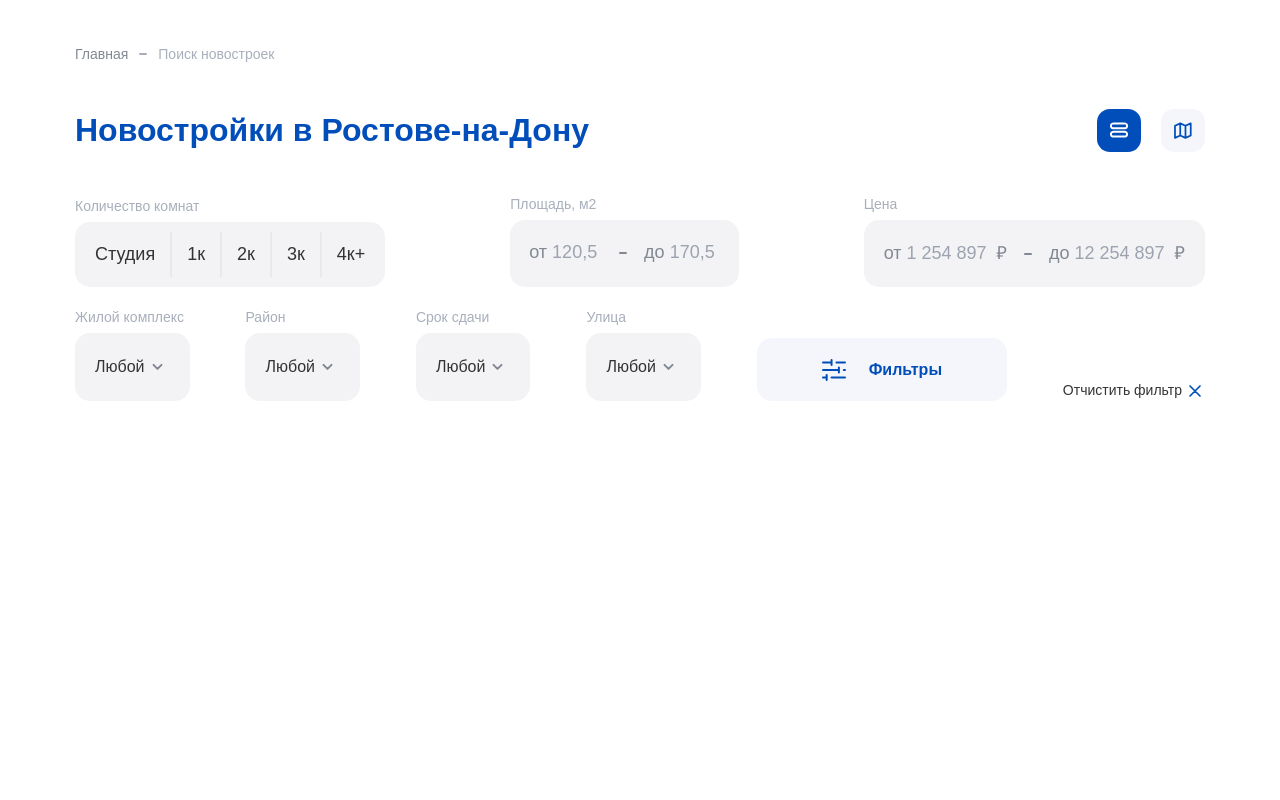
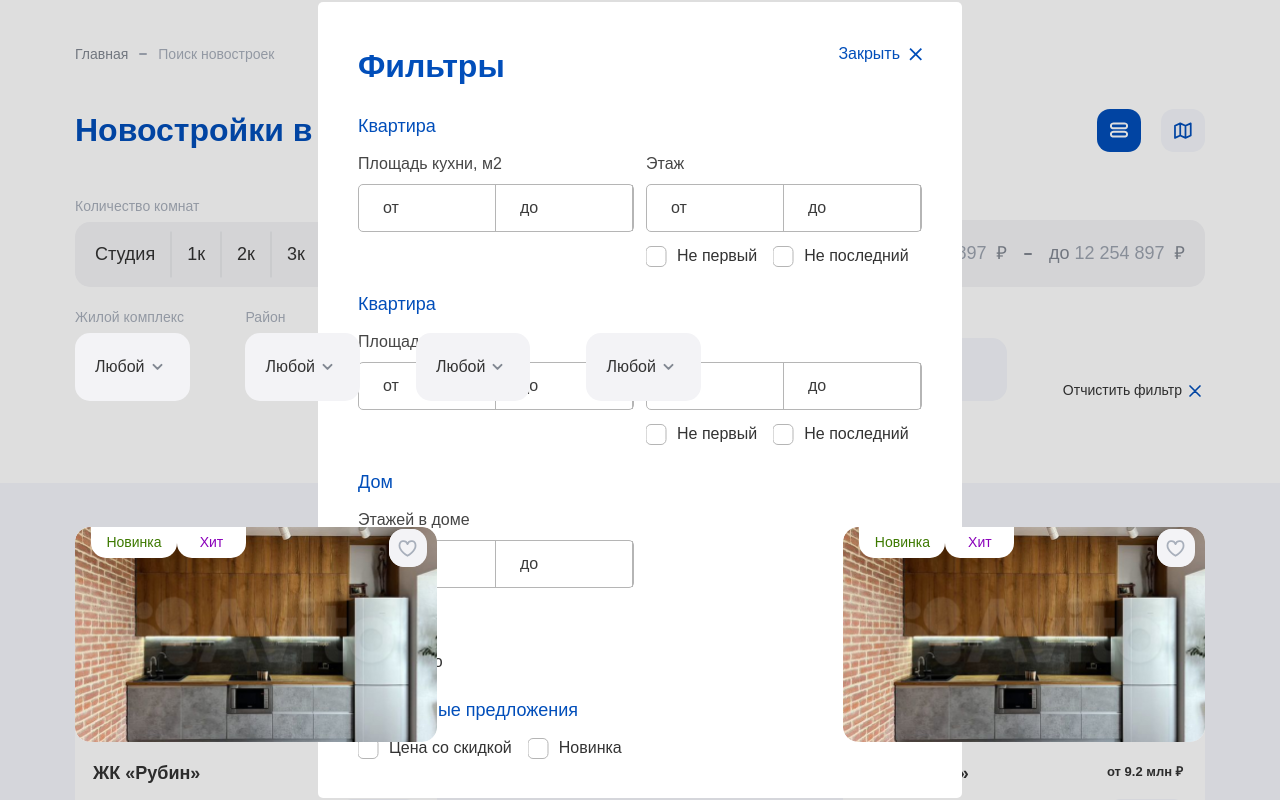
Before and after one commit to NikitaTorbenko/new_sz, a Vue app: page / in a window 1280 px wide. Both pictures are taken after a click on the element "Фильтры". Shown: the top 800 px of the page. Built offline with nearby package versions, Linux system fonts and the light colour scheme; a web font is replaced by a local one; what vue-yandex-maps would draw is missing.

Commit message:
feat: add modal

```diff
--- a/src/index.css
+++ b/src/index.css
@@ -4,18 +4,22 @@
 
 @layer base {
   html {
-        @apply text-black-main
+    @apply text-black-main;
   }
 }
 
 @layer components {
   .pagination-btn {
-       @apply cursor-pointer font-semibold h-[32px] w-[32px] rounded-[12px] flex items-center justify-center text-[14px] bg-gray-light  hover:text-blue-main hover:outline hover:outline-1 hover:outline-blue-main
+    @apply cursor-pointer font-semibold h-[32px] w-[32px] rounded-[12px] flex items-center justify-center text-[14px] bg-gray-light  hover:text-blue-main hover:outline hover:outline-1 hover:outline-blue-main;
   }
   .pagination-btn.active {
-        @apply bg-blue-main text-white hover:text-white hover:outline-none cursor-default
+    @apply bg-blue-main text-white hover:text-white hover:outline-none cursor-default;
   }
   .pagination-btn.disabled {
-        @apply cursor-default opacity-80 hover:text-black-main hover:outline-none
+    @apply cursor-default opacity-80 hover:text-black-main hover:outline-none;
   }
 }
+
+input {
+  outline: none;
+}
--- a/src/pages/MyCatalogPage.vue
+++ b/src/pages/MyCatalogPage.vue
@@ -32,7 +32,7 @@ import { CatalogList } from '../widgets/CatalogPageWidgets/CatalogList';
 <template>
   <Header />
   <MainFilter />
-  <!-- <CatalogList /> -->
+  <CatalogList />
 
   <!-- <YandexMap :settings="settings" :coordinates="coordinates">
     <YandexMarker :coordinates="coordinates" :marker-id="123">
--- a/src/widgets/CatalogPageWidgets/Filters/FiltersButton/ui/index.vue
+++ b/src/widgets/CatalogPageWidgets/Filters/FiltersButton/ui/index.vue
@@ -1,15 +1,11 @@
 <script setup lang="ts">
-import { ref } from 'vue';
 import { TextBtn } from '../../../../../shared/TextButton';
-import { FiltersModal } from '../../../FiltersModal';
 
-const isOpenModal = ref(false);
+interface FiltersBtnProps {
+  openModalHandler: () => void;
+}
 
-const openModalHandler = () => (isOpenModal.value = true);
-
-const closeModal = () => {
-  isOpenModal.value = false;
-};
+defineProps<FiltersBtnProps>();
 </script>
 
 <template>
@@ -36,11 +32,6 @@ const closeModal = () => {
     <span class="ml-[15px]">Фильтры</span></TextBtn
   >
 
-  <!-- <FiltersModal v-if="isOpenModal" /> -->
-
-  <!-- <FilterModal title="Фильтры" :visible="isOpenModal" @closeModal="closeModal">
-  </FilterModal> -->
-
   <!-- Clear filter -->
   <div class="flex items-center cursor-pointer">
     <span class="text-[#333] text-[14px] mr-[3px]">Отчистить фильтр</span>
--- a/src/widgets/CatalogPageWidgets/FiltersModal/index.ts
+++ b/src/widgets/CatalogPageWidgets/FiltersModal/index.ts
@@ -1 +1 @@
-export * from './ui';
+export { FiltersModal } from './ui';
--- /dev/null
+++ b/src/widgets/CatalogPageWidgets/FiltersModal/ui/CheckBox.vue
@@ -0,0 +1,47 @@
+<script setup lang="ts">
+interface CheckBoxProps {
+  title: string;
+  checkboxValue: boolean;
+}
+
+const props = defineProps<CheckBoxProps>();
+
+interface CheckBoxEmits {
+  (e: 'update:checkboxValue', value: boolean): void;
+}
+
+const emits = defineEmits<CheckBoxEmits>();
+
+const updateCheckboxValue = () =>
+  emits('update:checkboxValue', !props.checkboxValue);
+</script>
+
+<template>
+  <div @click="updateCheckboxValue" class="flex gap-[10px] items-center">
+    <svg
+      v-if="!checkboxValue"
+      xmlns="http://www.w3.org/2000/svg"
+      width="21"
+      height="21"
+      viewBox="0 0 21 21"
+      fill="none"
+    >
+      <rect y="0.5" width="20" height="20" rx="5" stroke="#B5B5B5" />
+    </svg>
+    <svg
+      v-else
+      xmlns="http://www.w3.org/2000/svg"
+      width="20"
+      height="21"
+      viewBox="0 0 20 21"
+      fill="none"
+    >
+      <rect y="0.5" width="20" height="20" rx="5" fill="#014EBA" />
+      <path
+        d="M8.13636 14.2015L5.03409 10.7537L4 11.903L8.13636 16.5L17 6.64925L15.9659 5.5L8.13636 14.2015Z"
+        fill="white"
+      />
+    </svg>
+    <span>{{ props.title }}</span>
+  </div>
+</template>
--- /dev/null
+++ b/src/widgets/CatalogPageWidgets/FiltersModal/ui/FilterItem.vue
@@ -0,0 +1,16 @@
+<script setup lang="ts">
+interface FilterItemProps {
+  title: string;
+}
+
+defineProps<FilterItemProps>();
+</script>
+
+<template>
+  <div>
+    <h5 class="mb-[8px] text-[16px] text-[#454545] leading-[150%]">
+      {{ title }}
+    </h5>
+    <slot />
+  </div>
+</template>
--- /dev/null
+++ b/src/widgets/CatalogPageWidgets/FiltersModal/ui/InputFromTo.vue
@@ -0,0 +1,53 @@
+<script setup lang="ts">
+interface InputProps {
+  from: String;
+  to: String;
+}
+
+defineProps<InputProps>();
+
+interface InputFormToEmit {
+  (e: 'update:from', value: string): void;
+  (e: 'update:to', value: string): void;
+}
+
+const emit = defineEmits<InputFormToEmit>();
+
+const updateFrom = (e: any) => {
+  emit('update:from', e.target.value);
+};
+
+const updateTo = (e: any) => {
+  emit('update:to', e.target.value);
+};
+</script>
+
+<template>
+  <div
+    class="flex border-[1px] border-[#B5B5B5] rounded-[5px] w-[276px] h-[48px]"
+  >
+    <div
+      class="w-[50%] pl-[24px] py-[10px] pr-[10px] flex items-center border-r-[1px] border-r-[#B5B5B5]"
+    >
+      <span class="text-[16px] text-[#3B3B3B] leading-[1.5]">от </span>
+      <input
+        class="h-full w-full px-[5px]"
+        type="text"
+        :value="from"
+        @input="updateFrom"
+      />
+    </div>
+    <div
+      class="w-[50%] pl-[24px] py-[10px] pr-[10px] flex items-center border-r-[1px] border-r-[#B5B5B5]"
+    >
+      <span class="text-[16px] text-[#3B3B3B] leading-[1.5]">до </span>
+
+      <input
+        class="h-full w-full px-[5px]"
+        type="text"
+        :value="to"
+        @input="updateTo"
+      />
+    </div>
+  </div>
+</template>
--- a/src/widgets/CatalogPageWidgets/FiltersModal/ui/index.vue
+++ b/src/widgets/CatalogPageWidgets/FiltersModal/ui/index.vue
@@ -1,93 +1,173 @@
-<!-- <script setup lang="ts">
-interface FilterModalProps {
-  title?: string;
+<script setup lang="ts">
+import { ref, onMounted, onUnmounted } from 'vue';
+import FilterItem from './FilterItem.vue';
+import CheckBox from './CheckBox.vue';
+import InputFromTo from './InputFromTo.vue';
+import { onClickOutside } from '@vueuse/core';
+
+interface FiltersModalProps {
+  isOpenModal: boolean;
 }
 
-defineProps<FilterModalProps>();
+defineProps<FiltersModalProps>();
+
+interface FiltersBtnEmits {
+  (e: 'update:isOpenModal', value: boolean): void;
+}
+
+const emit = defineEmits<FiltersBtnEmits>();
+
+const closeModal = () => {
+  emit('update:isOpenModal', false);
+};
+
+// onMounted(() => {
+//   const body = document.querySelector('body');
+//   if (body) body.style.overflow = 'auto';
+// });
+
+// onUnmounted(() => {
+//   const body = document.querySelector('body');
+
+//   if (body) body.style.overflow = 'auto';
+// });
+
+const kitchenSquareFrom = ref('');
+const kitchenSquareTo = ref('');
+
+const priceFrom = ref('');
+const priceTo = ref('');
+
+const floorsInTheHouseFrom = ref('');
+const floorsInTheHouseTo = ref('');
+
+const notTheFirst = ref(false);
+const notTheLast = ref(false);
+
+const whithPhoto = ref(false);
+
+const discountedPrice = ref(false);
+
+const novelty = ref(false);
+
+const modal = ref(null);
+
+onClickOutside(modal, () => closeModal());
 </script>
 
 <template>
-  <h1>modal</h1>
-</template> -->
-
-<template>
-  <div v-if="showModal" class="modal-overlay">
-    <div class="modal-container">
-      <div class="modal-header">
-        <h2>{{ title }}</h2>
-        <button @click="closeModal">&times;</button>
+  <!-- Фон -->
+  <div
+    v-if="isOpenModal"
+    class="bg-[#00000021] fixed top-0 left-0 w-full h-full flex justify-center items-center"
+  >
+    <!-- Сама модалка -->
+    <div
+      class="p-[40px] overflow-y-auto rounded-[5px] bg-[#fff] z-100 flex flex-col justify-between gap-[23px] w-[644px] h-[796px]"
+      ref="modal"
+    >
+      <div class="flex justify-between items-start">
+        <h2 class="text-[32px] text-blue-main font-bold">Фильтры</h2>
+        <div
+          @click="closeModal"
+          class="flex items-center text-[16px] text-blue-main font-medium"
+        >
+          Закрыть
+          <svg
+            class="ml-[9px]"
+            xmlns="http://www.w3.org/2000/svg"
+            width="13"
+            height="13"
+            viewBox="0 0 13 13"
+            fill="none"
+          >
+            <path
+              d="M13.0001 1.26158L11.7319 0L6.70413 5.00158L1.67638 0L0.408203 1.26158L5.43595 6.26316L0.408203 11.2647L1.67638 12.5263L6.70413 7.52474L11.7319 12.5263L13.0001 11.2647L7.97231 6.26316L13.0001 1.26158Z"
+              fill="#014EBA"
+            />
+          </svg>
+        </div>
       </div>
-      <div class="modal-body">
-        <slot />
+      <div>
+        <h4 class="mb-[12px] text-[18px] text-blue-main font-medium">
+          Квартира
+        </h4>
+        <div class="flex flex-wrap gap-[12px]">
+          <FilterItem title="Площадь кухни, м2">
+            <InputFromTo
+              v-model:from="kitchenSquareFrom"
+              v-model:to="kitchenSquareTo"
+            />
+          </FilterItem>
+          <div>
+            <FilterItem title="Этаж">
+              <InputFromTo v-model:from="priceFrom" v-model:to="priceTo" />
+            </FilterItem>
+            <div class="flex gap-[16px] mt-[12px]">
+              <CheckBox title="Не первый" v-model:checkboxValue="notTheFirst" />
+              <CheckBox
+                title="Не последний"
+                v-model:checkboxValue="notTheLast"
+              />
+            </div>
+          </div>
+        </div>
+      </div>
+      <div>
+        <h4 class="mb-[12px] text-[18px] text-blue-main font-medium">
+          Квартира
+        </h4>
+        <div class="flex flex-wrap gap-[12px]">
+          <FilterItem title="Площадь кухни, м2">
+            <InputFromTo
+              v-model:from="kitchenSquareFrom"
+              v-model:to="kitchenSquareTo"
+            />
+          </FilterItem>
+          <div>
+            <FilterItem title="Этаж">
+              <InputFromTo v-model:from="priceFrom" v-model:to="priceTo" />
+            </FilterItem>
+            <div class="flex gap-[16px] mt-[12px]">
+              <CheckBox title="Не первый" v-model:checkboxValue="notTheFirst" />
+              <CheckBox
+                title="Не последний"
+                v-model:checkboxValue="notTheLast"
+              />
+            </div>
+          </div>
+        </div>
+      </div>
+      <div>
+        <h4 class="mb-[12px] text-[18px] text-blue-main font-medium">Дом</h4>
+        <FilterItem title="Этажей в доме">
+          <InputFromTo
+            v-model:from="floorsInTheHouseFrom"
+            v-model:to="floorsInTheHouseTo"
+          />
+        </FilterItem>
+      </div>
+      <div>
+        <h4 class="mb-[12px] text-[18px] text-blue-main font-medium">Медиа</h4>
+        <CheckBox title="С фото" v-model:checkboxValue="whithPhoto" />
+      </div>
+      <div>
+        <h4 class="mb-[12px] text-[18px] text-blue-main font-medium">
+          Интересные предложения
+        </h4>
+        <div class="flex gap-[16px] mt-[12px]">
+          <CheckBox
+            title="Цена со скидкой"
+            v-model:checkboxValue="discountedPrice"
+          />
+          <CheckBox title="Новинка" v-model:checkboxValue="novelty" />
+        </div>
+      </div>
+      <div
+        class="flex lg:hidden justify-center items-center w-[260px] min-h-[48px] rounded-[15px] bg-blue-main text-[15px] text-[#fff] font-bold"
+      >
+        Показать 6123 предложений
       </div>
     </div>
   </div>
 </template>
-
-<script setup lang="ts">
-import { ref, defineProps, onMounted, watch } from 'vue';
-
-const props = defineProps({
-  title: String,
-  visible: Boolean,
-});
-
-const showModal = ref(false);
-
-onMounted(() => {
-  showModal.value = props.visible || false;
-});
-
-const closeModal = () => {
-  showModal.value = false;
-};
-
-const watchVisible = () => {
-  showModal.value = props.visible || false;
-};
-
-watch(() => props.visible, watchVisible);
-</script>
-
-<style scoped>
-.modal-overlay {
-  position: fixed;
-  top: 0;
-  left: 0;
-  width: 100%;
-  height: 100%;
-  background: rgba(0, 0, 0, 0.5);
-  display: flex;
-  align-items: center;
-  justify-content: center;
-}
-
-.modal-container {
-  background: #fff;
-  border-radius: 8px;
-  box-shadow: 0 2px 4px rgba(0, 0, 0, 0.1);
-  max-width: 80%;
-  max-height: 80%;
-  overflow: auto;
-}
-
-.modal-header {
-  display: flex;
-  justify-content: space-between;
-  align-items: center;
-  padding: 1rem;
-  border-bottom: 1px solid #ccc;
-}
-
-.modal-header h2 {
-  margin: 0;
-}
-
-.modal-header button {
-  background: none;
-  border: none;
-  cursor: pointer;
-  font-size: 1.5rem;
-  color: #333;
-}
-</style>
--- a/src/widgets/CatalogPageWidgets/MainFilter/ui/index.vue
+++ b/src/widgets/CatalogPageWidgets/MainFilter/ui/index.vue
@@ -1,4 +1,5 @@
 <script setup lang="ts">
+import { ref } from 'vue';
 import { NumberOfRooms } from '../../Filters/NumberOfRooms';
 import { Square } from '../../Filters/Square';
 import { Price } from '../../Filters/Price';
@@ -10,7 +11,12 @@ import { Street } from '../../Filters/Street';
 import { FiltersButton } from '../../Filters/FiltersButton';
 import { OnMapBtn } from '../../Filters/OnMapBtn';
 import { ShowOffers } from '../../Filters/ShowOffers';
+import { FiltersModal } from '../../FiltersModal';
 import { TextBtn } from '../../../../shared/TextButton';
+
+const isOpenModal = ref(false);
+
+const openModalHandler = () => (isOpenModal.value = true);
 </script>
 
 <template>
@@ -24,7 +30,13 @@ import { TextBtn } from '../../../../shared/TextButton';
       <Square />
       <Price />
       <FullAddress />
-      <TextBtn type="secondary" class="flex lg:hidden w-[280px] h-[52px]"
+
+      <FiltersModal v-model:is-open-modal="isOpenModal" />
+
+      <TextBtn
+        @click="openModalHandler"
+        type="secondary"
+        class="flex lg:hidden w-[280px] h-[52px]"
         ><svg
           xmlns="http://www.w3.org/2000/svg"
           width="24"
@@ -51,7 +63,7 @@ import { TextBtn } from '../../../../shared/TextButton';
       <Neighborhood />
       <DueDate />
       <Street />
-      <FiltersButton />
+      <FiltersButton :openModalHandler="openModalHandler" />
     </div>
   </div>
 </template>
```
Also changed, not shown: src/shared/assets/icons/catalog/Vector.png (added), src/shared/assets/icons/catalog/checkMark.svg (added). Lines whose indentation alone changed are shown as unchanged.
